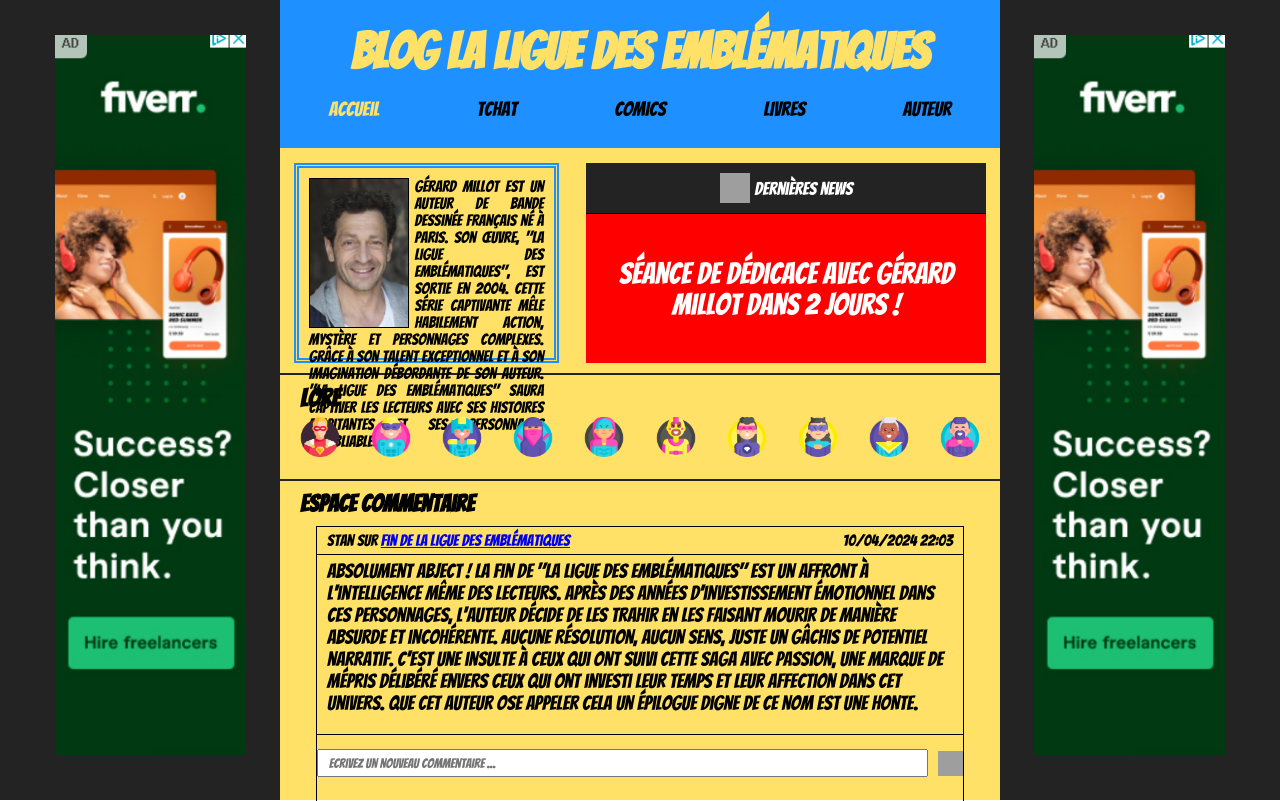
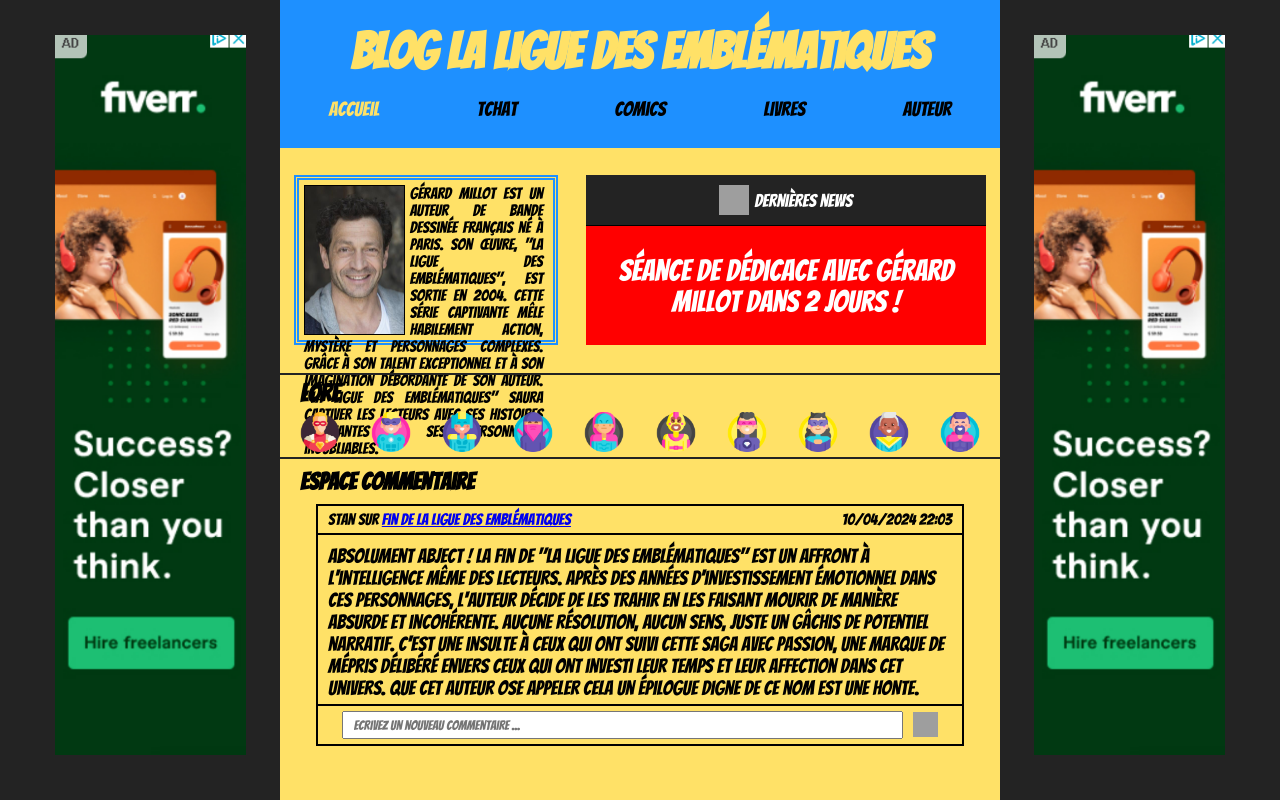
Before and after one commit to GabrielIvanes/ligue-des-emblematiques, a React (Vite) app: page / in a window 1280 px wide. Built offline with nearby package versions, Linux system fonts and the light colour scheme; grey boxes are pictures that could not be loaded.

Commit message:
change of height elements

```diff
--- a/src/assets/styles/home.css
+++ b/src/assets/styles/home.css
@@ -1,22 +1,27 @@
 .home-content {
-	padding-top: 15px;
 	background-color: var(--yellow);
 	height: 81.5vh;
+	display: flex;
+	justify-content: space-between;
+	flex-direction: column;
 }
 
 .home-content .top-content {
 	display: flex;
+	align-items: center;
 	justify-content: space-around;
-	height: 25vh;
+	flex: 1 0 auto;
 }
 
 .home-content .top-content > div {
 	width: 400px;
+	height: 170px;
 }
 
 .home-content .biography {
 	border: thick double var(--blue);
-	padding: 10px;
+	padding: 5px;
+	padding-right: 10px;
 	flex: 0.81;
 }
 
@@ -67,13 +72,12 @@
 }
 
 .home-content hr {
-	margin-top: 10px;
 	border: 1.5px solid var(--black);
 }
 
 .home-content .lore-wrapper {
-	height: 10.5vh;
-	margin: 10px 20px 0 20px;
+	margin: 5px 20px;
+	flex: fit-content 0 auto;
 }
 
 .home-content .lore-wrapper h2 {
@@ -94,10 +98,9 @@
 .home-content .comments-wrapper {
 	display: flex;
 	flex-direction: column;
-	justify-content: flex-end;
 	align-items: center;
-	height: calc(81.5vh - 25vh - 10.5vh - 48px);
 	overflow: hidden;
+	flex: 1 0 auto;
 }
 
 .home-content .comments-wrapper h2 {
@@ -107,26 +110,23 @@
 }
 
 .home-content .comments {
-	border: 1px solid black;
-	border-top: none;
-	border-bottom: none;
+	border: 2px solid black;
+	display: flex;
 	width: 90%;
-	height: 90%;
+	flex-direction: column;
 }
 
 .home-content .comments .comment-wrapper .titre {
 	display: flex;
 	justify-content: space-between;
-	border-top: 1px solid black;
-	border-bottom: 1px solid black;
+	border-bottom: 2px solid black;
 	padding: 5px 10px;
 	margin-bottom: 5px;
 }
 
 .home-content .comments .comment-wrapper .comment {
-	padding: 0 10px;
-	padding-bottom: 20px;
-	border-bottom: 1px solid black;
+	padding: 5px 10px;
+	border-bottom: 2px solid black;
 	font-size: 20px;
 }
 
@@ -134,12 +134,12 @@
 	display: flex;
 	justify-content: center;
 	align-items: center;
-	height: 56px;
+	padding: 5px 10px;
 }
 
 .home-content .comments .new-comment input {
 	padding: 5px 10px;
-	width: 800px;
+	width: 90%;
 	margin-right: 10px;
 }
 
```
